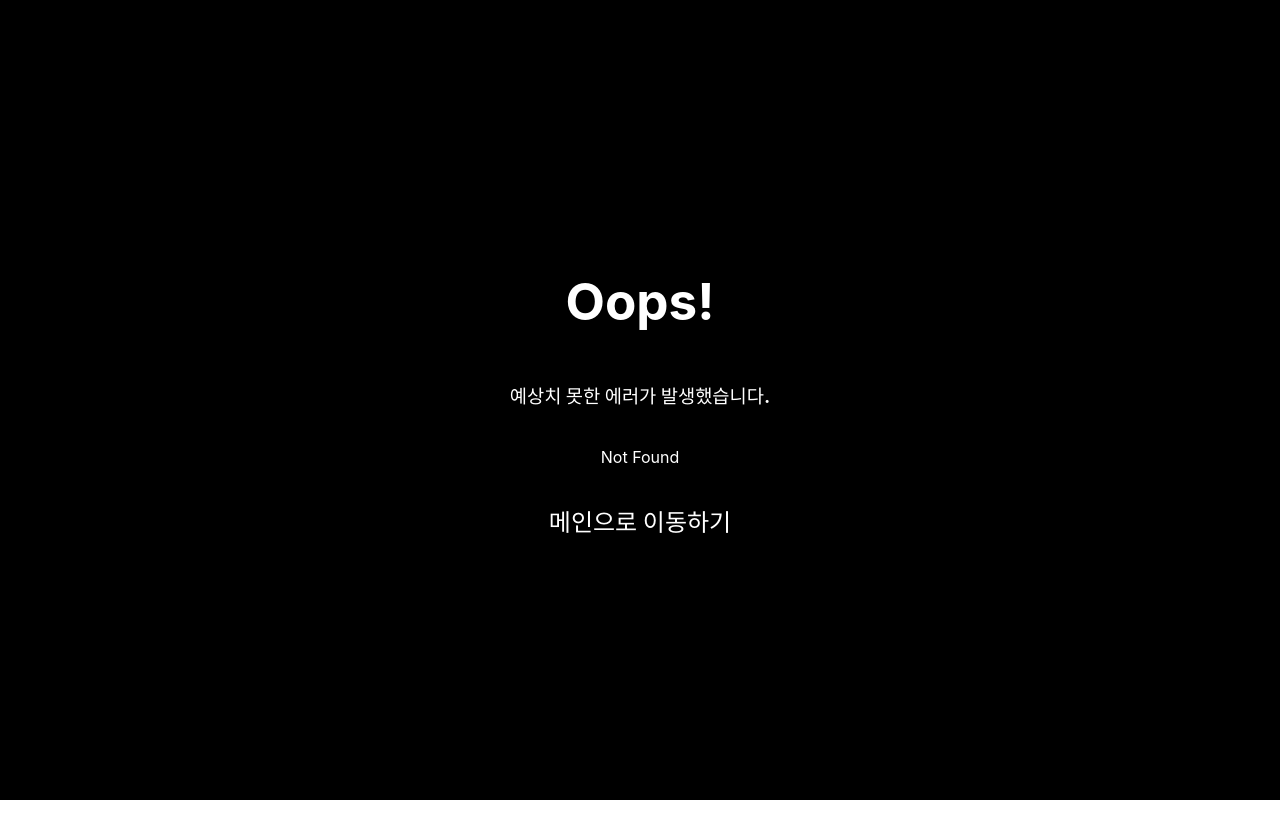
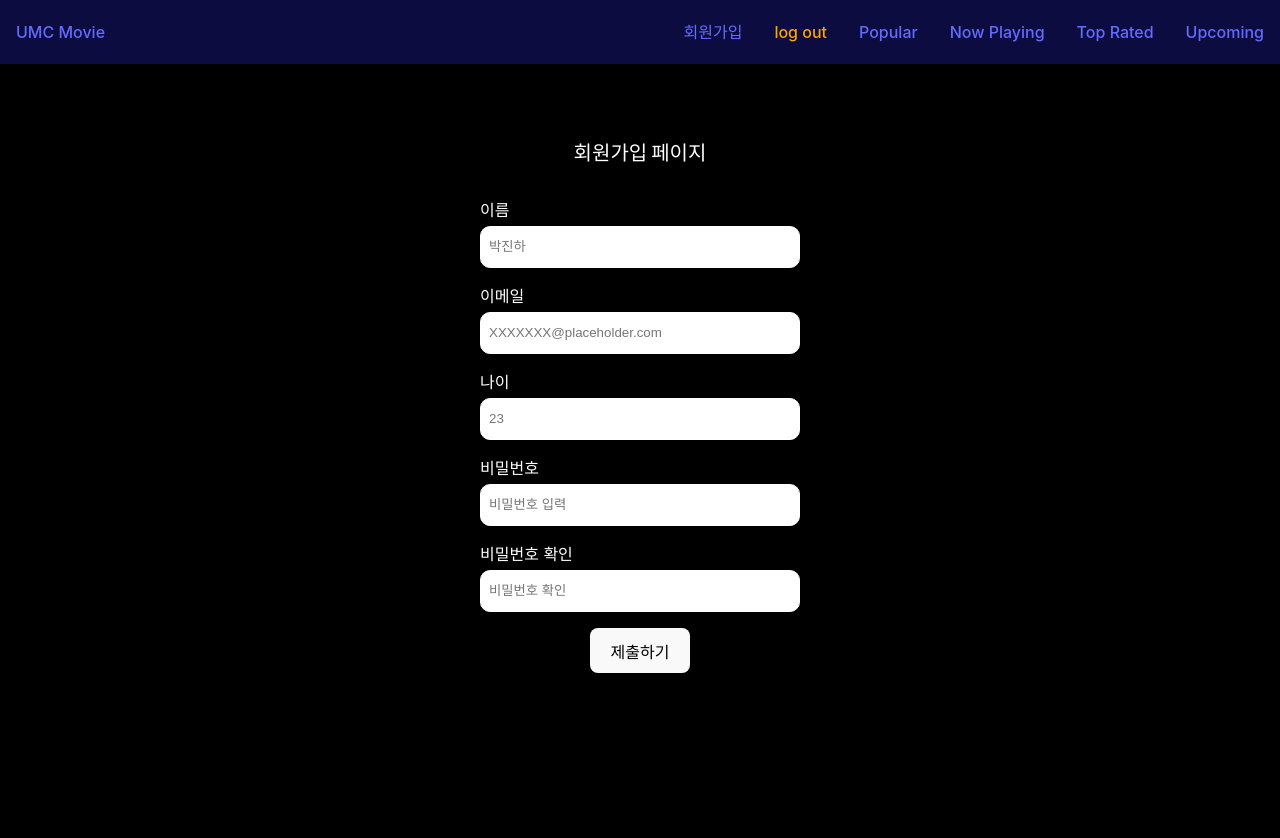
Before and after one commit to jjiinaaa/UMC6th_Study_MoviePage, a React (Vite) app in the folder api_mission/: page /signup in a window 1280 px wide. Before the commit this address had no page. Shown: the top 838 px of the page. Before the commit the page ends 800 px from the top, so only its background shows below. Built offline with nearby package versions, Linux system fonts and the light colour scheme.

Commit message:
week5 회원가입 끝

```diff
--- a/api_mission/src/App.jsx
+++ b/api_mission/src/App.jsx
@@ -7,6 +7,7 @@ import NowPlayingPage from "./pages/NowPlayingPage";
 import TopRatedPage from "./pages/TopRatePage";
 import UpcomingPage from "./pages/UpcommigPage";
 import NotFoundPage from "./pages/NotFoundPage";
+import SignUp from "./pages/SignUp";
 
 function App() {
   return (
@@ -14,6 +15,7 @@ function App() {
       <Routes>
         <Route element={<Layout />}>
           <Route path="/" element={<MainPage />} />
+          <Route path="/signup" element={<SignUp />} />
           <Route path="/popular" element={<PopularPage />} />
           <Route path="/nowplaying" element={<NowPlayingPage />} />
           <Route path="/toprated" element={<TopRatedPage />} />
--- a/api_mission/src/layout/header.jsx
+++ b/api_mission/src/layout/header.jsx
@@ -1,5 +1,5 @@
 import styled from "styled-components";
-import { Link } from "react-router-dom";
+import { Link, useNavigate } from "react-router-dom";
 import { useState } from "react";
 
 const Container = styled.div`
@@ -48,6 +48,12 @@ const header = () => {
   const onLogin = () => {
     setLoginId(!loginId);
   };
+  // const [clickSignUp, setClickSignUp] = useState("");
+  // const navigate = useNavigate();
+  // const goSignUp = (e) => {
+  //   navigate("/signup");
+  //   setClickSignUp(e.target.textContent);
+  // };
 
   return (
     <Container>
@@ -55,6 +61,7 @@ const header = () => {
         <StyleLink to="/">UMC Movie</StyleLink>
       </LeftContainer>
       <RightContainer>
+        <StyleLink to="/signup">회원가입</StyleLink>
         <StyleLinkLogin onClick={onLogin}>
           {loginId ? "log in" : "log out"}
         </StyleLinkLogin>
--- /dev/null
+++ b/api_mission/src/pages/SignUp.jsx
@@ -0,0 +1,312 @@
+import { useNavigate } from "react-router-dom";
+import React, { useState } from "react";
+import styled from "styled-components";
+
+const BackGround = styled.div`
+  padding-top: 128px;
+  background-color: #000;
+  height: 100%;
+  color: #fff;
+  display: flex;
+  justify-content: center;
+`;
+
+const SignUpForm = styled.form`
+  width: 50%;
+  margin: 0 auto;
+`;
+
+const Title = styled.div`
+  padding-top: 10px;
+  font-size: 20px;
+  font-weight: 900;
+  text-align: center;
+  margin-bottom: 30px;
+`;
+
+const InputArea = styled.div`
+  display: block;
+  margin: 0 auto 16px;
+  width: 50%;
+`;
+const InputBox = styled.input`
+  width: 100%;
+  margin-top: 4px;
+  padding: 8px;
+  box-sizing: border-box;
+  line-height: 24px;
+  border: 1px solid #fff;
+  border-radius: 10px;
+`;
+
+const ErrorMessage = styled.div`
+  color: red;
+  font-size: 12px;
+  font-weight: 700;
+`;
+
+const SubmitButton = styled.button`
+  display: block;
+  margin: 0 auto;
+`;
+
+const SignUp = () => {
+  const navigate = useNavigate();
+
+  // 이름
+  const [name, setName] = useState("");
+  const [nameError, setNameError] = useState("");
+  const [nameCheckMessage, setNameCheckMessage] = useState(false);
+
+  const onName = (e) => {
+    const nameValue = e.target.value;
+    setName(nameValue);
+    nameValidation(nameValue);
+  };
+
+  const nameValidation = async (name) => {
+    const nameForm = /^[가-힣a-zA-Z]+$/;
+    if (name == "") {
+      setNameError("이름을 작성해주세요.");
+      setNameCheckMessage(false);
+    } else if (!nameForm.test(name)) {
+      setNameError("이름 형식에 맞게 작성해주세요.");
+      setNameCheckMessage(false);
+    } else {
+      setNameError("");
+      setNameCheckMessage(true);
+    }
+  };
+
+  // 이메일
+  const [email, setEmail] = useState("");
+  const [emailError, setEmailError] = useState("");
+  const [emailCheckMessage, setEmailCheckMessage] = useState(false);
+
+  const onEmail = (e) => {
+    const emailValue = e.target.value;
+    setEmail(emailValue);
+    emailValidation(emailValue);
+  };
+
+  const emailValidation = async (email) => {
+    const emailForm = /^[a-z0-9.\-_]+@([a-z0-9-]+\.)+[a-z]{2,6}$/;
+    if (email == "") {
+      setEmailError("이메일을 입력해주세요.");
+      setEmailCheckMessage(false);
+    } else if (!emailForm.test(email)) {
+      setEmailError("올바른 이메일 형식을 입력해주세요.");
+      setEmailCheckMessage(false);
+    } else {
+      setEmailError("");
+      setEmailCheckMessage(true);
+    }
+  };
+
+  // 나이
+  const [age, setAge] = useState(0);
+  const [ageError, setAgeError] = useState("");
+  const [ageCheckMessage, setAgeCheckMessage] = useState(false);
+
+  const onAge = (e) => {
+    const ageValue = e.target.value;
+    setAge(ageValue);
+    ageValidation(ageValue);
+  };
+
+  const ageValidation = async (age) => {
+    const ageForm = /^[0-9]+$/;
+    console.log("확인", Number.isNaN(parseInt(3.0)));
+    if (age == "") {
+      setAgeError("나이을 입력해주세요.");
+      setAgeCheckMessage(false);
+    } else if (parseInt(age) < 0) {
+      setAgeError("음수 값은 입력할 수 없습니다.");
+      setAgeCheckMessage(false);
+    } else if (age % 1 != 0 && !Number.isNaN(parseInt(age))) {
+      setAgeError("실수 값은 입력할 수 없습니다.");
+      setAgeCheckMessage(false);
+    } else if (!ageForm.test(age)) {
+      setAgeError("올바른 나이을 입력해주세요.");
+      setAgeCheckMessage(false);
+    } else if (age < 19) {
+      setAgeError("미성년자는 가입이 불가합니다.");
+      setAgeCheckMessage(false);
+    } else {
+      setAgeError("");
+      setAgeCheckMessage(true);
+    }
+    // 나이 validation
+  };
+
+  // 비밀번호
+  const [password, setPassword] = useState("");
+  const [passwordError, setPasswordError] = useState("");
+  const [passwordCheckMessage, setPasswordCheckMessage] = useState(false);
+
+  const onPassword = (e) => {
+    const passwordValue = e.target.value;
+    setPassword(passwordValue);
+    passwordValidation(passwordValue);
+  };
+  const passwordValidation = async (password) => {
+    const passwordForm =
+      /^(?=.*[a-zA-Z])(?=.*\d)(?=.*[@$!%*?&])[a-zA-Z\d@$!%*?&]{4,12}$/;
+
+    if (password === "") {
+      setPasswordError("비밀번호를 입력해주세요.");
+      setPasswordCheckMessage(false);
+    } else if (!passwordForm.test(password)) {
+      setPasswordError(
+        "비밀번호는 4~12자이여야하고 영어, 숫자, 특수문자를 모두 조합해서 작성해주세요."
+      );
+      setPasswordCheckMessage(false);
+    } else {
+      setPasswordError("");
+      setPasswordCheckMessage(true);
+    }
+  };
+
+  // 비밀번호 확인
+  const [passwordConfirmation, setPasswordConfirmation] = useState("");
+  const [passwordConfirmationError, setPasswordConfirmationError] =
+    useState("");
+  const [
+    passwordConfirmationCheckMessage,
+    setPasswordConfirmationCheckMessage,
+  ] = useState(false);
+
+  const onPasswordConfirmation = (e) => {
+    const passwordConfirmatioinValue = e.target.value;
+    setPasswordConfirmation(passwordConfirmatioinValue);
+    passwordConfirmationValidation(passwordConfirmatioinValue);
+  };
+
+  const passwordConfirmationValidation = async (passwordConfirmation) => {
+    if (passwordConfirmation !== password) {
+      setPasswordConfirmationError("비밀번호가 일치하지 않습니다.");
+      setPasswordConfirmationCheckMessage(false);
+    } else {
+      setPasswordConfirmationError("");
+      setPasswordConfirmationCheckMessage(true);
+    }
+  };
+
+  // 최종 로그인
+  const signUp = (e) => {
+    e.preventDefault();
+    if (name === "") {
+      setNameError("이름을 입력해주세요");
+    }
+    if (email === "") {
+      setEmailError("이메일을 입력해주세요");
+    }
+    if (age === "") {
+      setAgeError("나이를 입력해주세요");
+    }
+    if (password === "") {
+      setPasswordError("비밀번호를 입력해주세요");
+    }
+    if (passwordConfirmation === "") {
+      setPasswordConfirmationError("비밀번호 확인");
+    }
+    if (
+      nameCheckMessage &&
+      emailCheckMessage &&
+      ageCheckMessage &&
+      passwordCheckMessage &&
+      passwordConfirmationCheckMessage
+    ) {
+      alert("회원가입 성공!");
+      const userValue = {
+        name: name,
+        email: email,
+        age: age,
+        password: password,
+        passwordConfirmation: passwordConfirmation,
+      };
+      console.log("사용자 정보 :", userValue);
+      navigate("/");
+    } else {
+      console.log("회원가입 실패");
+    }
+  };
+
+  return (
+    <BackGround>
+      <SignUpForm>
+        <Title>회원가입 페이지</Title>
+        <div>
+          <InputArea>
+            <label htmlFor="name">이름</label>
+            <div>
+              <InputBox
+                type="text"
+                placeholder="박진하"
+                id="name"
+                onChange={onName}
+              />
+            </div>
+            {nameError && <ErrorMessage>{nameError}</ErrorMessage>}
+          </InputArea>
+          <InputArea>
+            <label htmlFor="email">이메일</label>
+            <div>
+              <InputBox
+                type="text"
+                placeholder="XXXXXXX@placeholder.com"
+                id="email"
+                onChange={onEmail}
+              />
+            </div>
+            {emailError && <ErrorMessage>{emailError}</ErrorMessage>}
+          </InputArea>
+          <InputArea>
+            <label htmlFor="age">나이</label>
+            <div>
+              <InputBox
+                type="text"
+                placeholder="23"
+                onChange={onAge}
+                id="age"
+              />
+            </div>
+            {ageError && <ErrorMessage>{ageError}</ErrorMessage>}
+          </InputArea>
+          <InputArea>
+            <label htmlFor="password">비밀번호</label>
+            <div>
+              <InputBox
+                type="password"
+                placeholder="비밀번호 입력"
+                id="password"
+                onChange={onPassword}
+              />
+              {passwordError && <ErrorMessage>{passwordError}</ErrorMessage>}
+            </div>
+          </InputArea>
+          <InputArea>
+            <label htmlFor="passwordConfirm">비밀번호 확인</label>
+            <div>
+              <InputBox
+                type="password"
+                placeholder="비밀번호 확인"
+                id="passwordConfirm"
+                onChange={onPasswordConfirmation}
+              />
+            </div>
+            {passwordConfirmation && (
+              <ErrorMessage>{passwordConfirmationError}</ErrorMessage>
+            )}
+          </InputArea>
+        </div>
+
+        <SubmitButton type="submit" onClick={signUp}>
+          제출하기
+        </SubmitButton>
+      </SignUpForm>
+    </BackGround>
+  );
+};
+
+export default SignUp;
```
